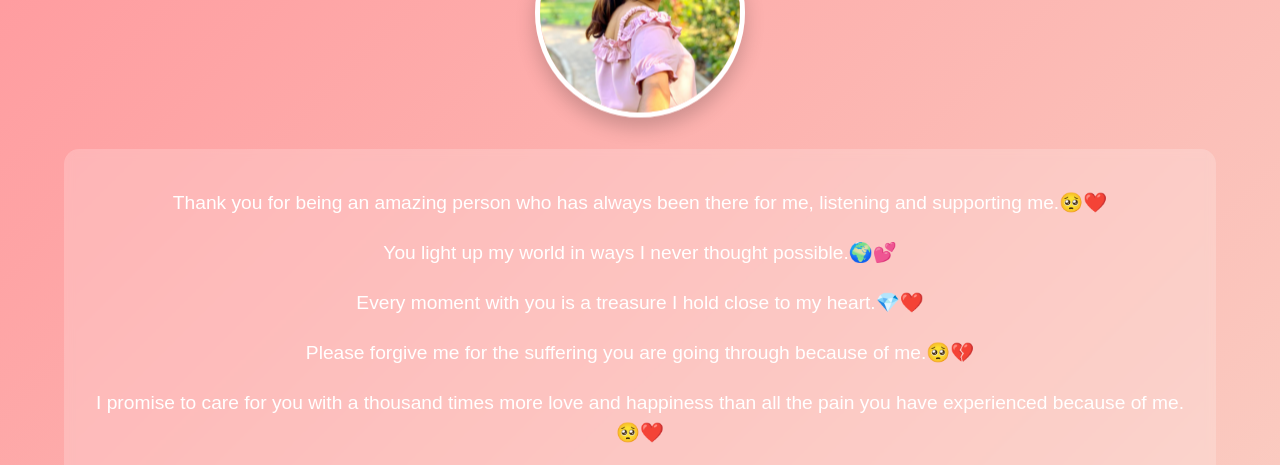
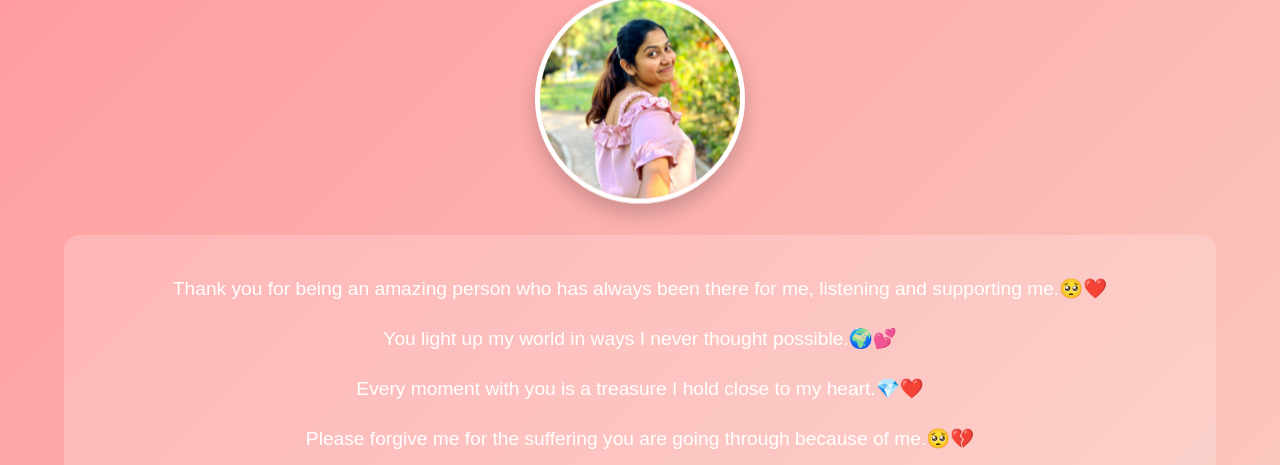
Before and after one commit to manuja-hiranya/happybirthday, a plain HTML site: page index.html in a window 1280 px wide. Shown: the part 109-574 px from the top of the page. Drawn offline with Linux system fonts and the light colour scheme.

Commit message:
Add files via upload

```diff
--- a/index.html
+++ b/index.html
@@ -10,8 +10,9 @@
     padding: 0;
     font-family: 'Arial', sans-serif;
     background: linear-gradient(135deg, #ff9a9e 0%, #fad0c4 100%);
-            height: 100vh;
-            overflow: hidden;
+    min-height: 100vh;
+    overflow-x: hidden;
+    overflow-y: auto;
     display: flex;
     flex-direction: column;
     justify-content: center;
@@ -25,6 +26,8 @@
     max-width: 90%;
     position: relative;
     z-index: 10;
+    width: 100%;
+    overflow-y: auto;
 }
 
         h1 {
@@ -123,6 +126,7 @@
         }
 
         .confetti {
+            pointer-events: none;
             position: absolute;
             width: 10px;
             height: 10px;
```
Lines whose indentation alone changed are shown as unchanged.
